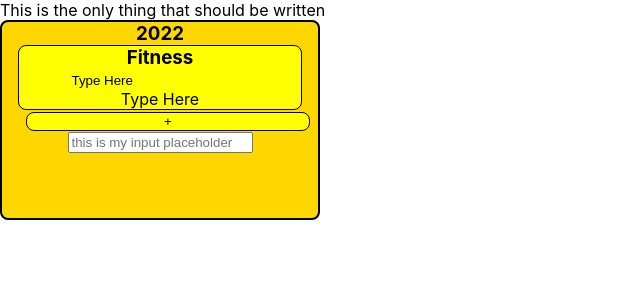
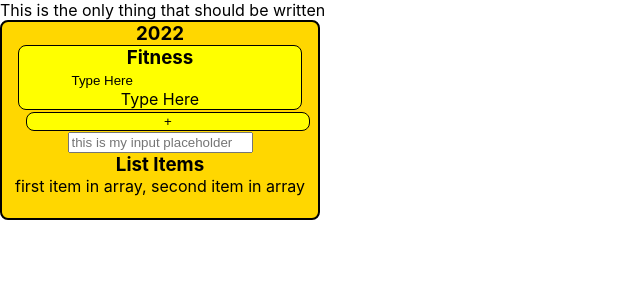
Before and after one commit to BlakeMcD/Goals-Breakdown, a React (Create React App) app: page / in a window 1280 px wide. Shown: the top 300 px of the page, without its empty margins (0-640 px from the left). Built offline with nearby package versions, Linux system fonts and the light colour scheme.

Commit message:
can add list items

```diff
--- a/src/components/BlockYear.js
+++ b/src/components/BlockYear.js
@@ -1,13 +1,16 @@
-import React from 'react';
+import React, { useState } from 'react';
 import SubBlock from './SubBlock';
 import SubBlockCreate from './SubBlockCreate';
 
 function BlockYear() {
 
+    //states
+    const [listItems, setListItems] = useState(["first item in array, second item in array"])
+
     //functions
     const createSubBlock = (event) => {
         console.log("button clicked")
-        return <SubBlock/>
+        setListItems(listItems.concat(<p>This is an additional list item</p>))
     }
 
     //return value
@@ -17,6 +20,8 @@ function BlockYear() {
         <SubBlock/>
         <button className="sub-block-create" onClick={createSubBlock}>+</button>
         <input placeholder="this is my input placeholder"></input>
+        <h3>List Items</h3>
+        <p>{listItems}</p>
     </div>
     );
 }
```
